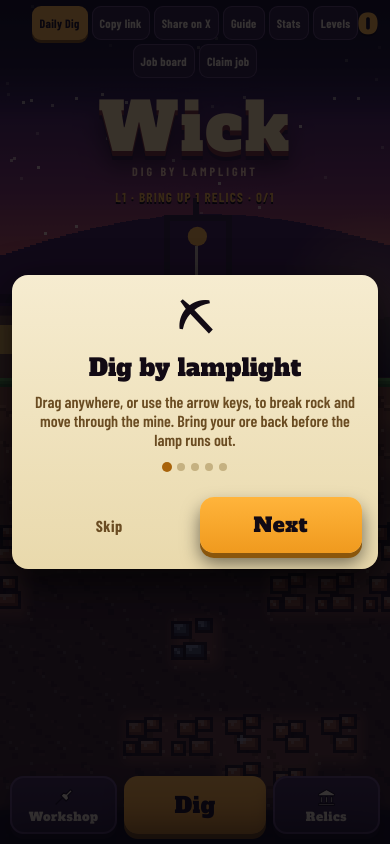
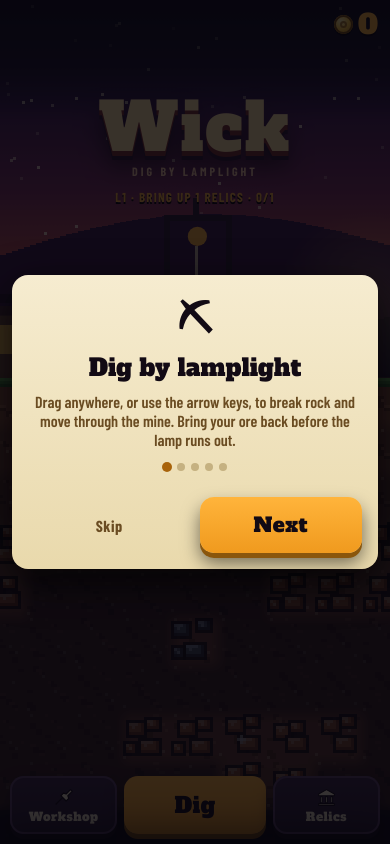
Before and after one commit to Lakshay-Deol/Wick, a plain HTML site: page index.html in a window 390 px wide. Drawn offline with nearby package versions, Linux system fonts and the light colour scheme.

Commit message:
mobile responsive

```diff
--- a/index.html
+++ b/index.html
@@ -192,8 +192,7 @@ button{font:inherit;color:inherit;cursor:pointer;border:0}
   #surf .btn.ghost svg{width:21px;height:21px}
   #haul{width:66px;height:66px;font-size:12px}.mini{width:44px;height:44px}
   #snd{left:10px;bottom:calc(14px + var(--safe-b));width:40px;height:40px}
-  .react-tools{left:8px;right:8px;top:calc(6px + var(--safe-t));justify-content:center;align-items:center;flex-wrap:wrap;gap:4px;max-height:76px;overflow:hidden}
-  .react-tools button{min-height:34px;padding:0 8px;border-radius:9px;font-size:12px;letter-spacing:.3px}
+  .react-tools{display:none}
   .sheet{width:100%;max-height:91%;padding:16px 14px calc(14px + var(--safe-b));border-radius:18px 18px 0 0}
   .sheet h2{font-size:24px}.sheet .sub{font-size:12px}
   .up{grid-template-columns:40px 1fr auto;gap:2px 8px;padding:9px 0}.up .ic{width:40px;height:40px}.up .buy{min-height:44px;padding:0 9px;font-size:15px}
```
Also changed, not shown: 1 other file.
